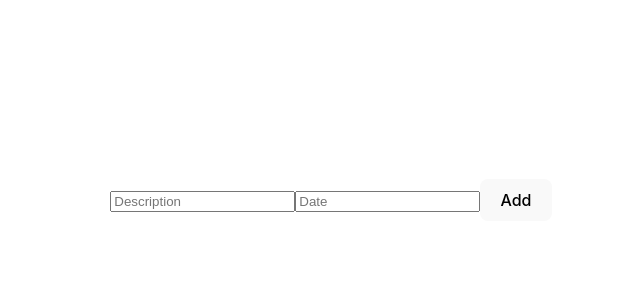
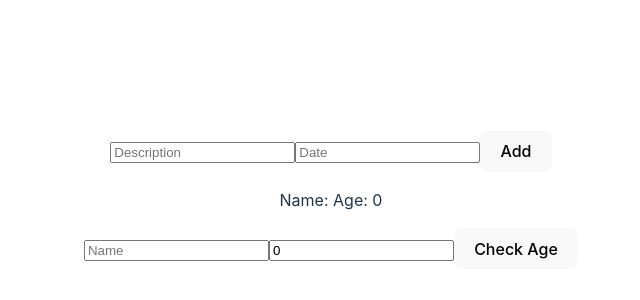
Before and after one commit to GiuliaZd/ToDoList, a React (Vite) app in the folder vite-project/: page / in a window 1280 px wide. Shown: the part 200-500 px from the top of the page, without its empty margins (309-949 px from the left). Built offline with nearby package versions, Linux system fonts and the light colour scheme.

Commit message:
added the component for checking the age of the user

```diff
--- a/vite-project/src/App.jsx
+++ b/vite-project/src/App.jsx
@@ -1,5 +1,6 @@
 import { useState } from 'react';
 import TodoTable from './TodoTable';
+import AgeCheck from './components/AgeCheck';
 import './App.css';
 
 function App() {
@@ -25,6 +26,7 @@ function App() {
       <input placeholder="Date" name="date" value={todo.date} onChange={inputChanged}/>
       <button onClick={addTodo}>Add</button>
       <TodoTable todos={todos} deleteTodo={deleteTodo} />
+      <AgeCheck />
     </>
   );
 }
--- /dev/null
+++ b/vite-project/src/components/AgeCheck.jsx
@@ -0,0 +1,25 @@
+import { useState } from 'react';
+
+function AgeCheck() {
+    const [ageCheck, setAgeCheck] = useState({name: '', age: 0});
+    const inputChanged = (event) => {
+        setAgeCheck({...ageCheck, [event.target.name]: event.target.value});
+    }
+    const showAlert = ()=>{
+        if (ageCheck.age>=18){
+        alert(`Hello ${ageCheck.name}`);}
+        else {alert(`You are too young`)}
+
+    }
+
+  return (
+    <>
+     <p>Name: {ageCheck.name} Age: {ageCheck.age}</p>
+    <input placeholder="Name" name="name" value={ageCheck.name} onChange={inputChanged} />
+    <input placeholder="Age" name="age" value={ageCheck.age} onChange={inputChanged} />
+    <button onClick={showAlert}>Check Age</button>
+     </>
+ );
+}
+
+export default AgeCheck;
```
